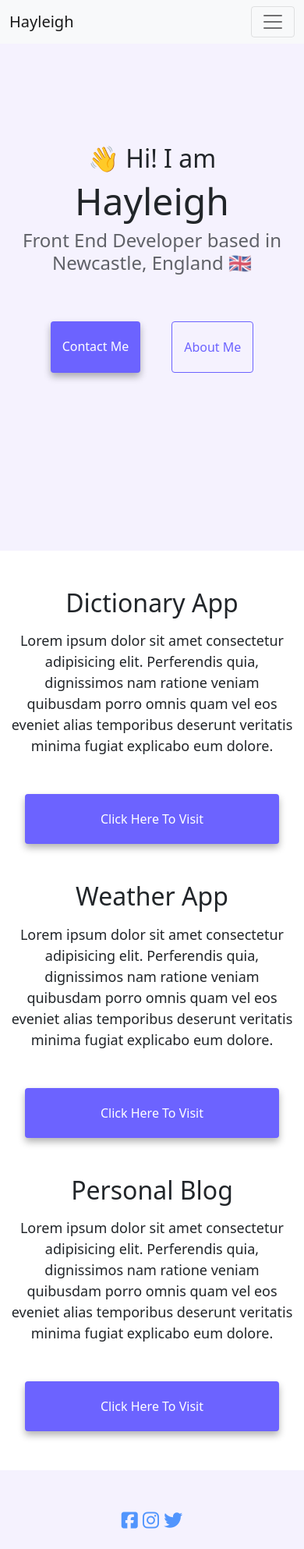
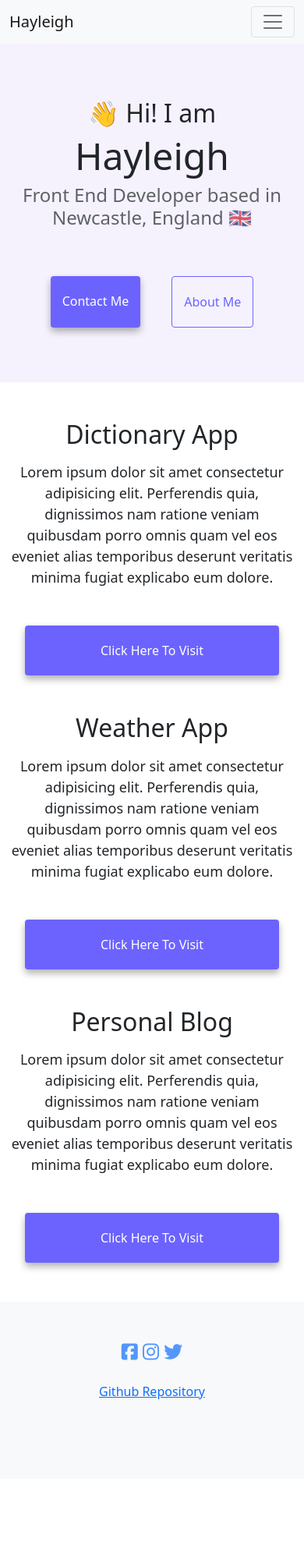
Before and after one commit to hgielyah94/Portfolio, a plain HTML site: page index.html in a window 390 px wide. Shown: the top 1986 px of the page at 78% size. After the commit the page ends 1896 px from the top, so only its background shows below. Drawn offline with nearby package versions, Linux system fonts and the light colour scheme.

Commit message:
Padding & Colours

```diff
--- a/index.html
+++ b/index.html
@@ -38,7 +38,7 @@
             </ul>
         </div>
     </div>
-</nav>ß
+</nav>
 
     <div class="hero">
         <h2 class="intro-subheading text-center">👋 Hi! I am</h2>
@@ -90,7 +90,7 @@
         </div>
         </div>
 
-        <footer>
+        <footer class="bg-light">
             <h3><a href="https://facebook.com" class="facebook-link" title="social-link" target="blank"><i class="fab fa-facebook-square"></a></i> <a href="https://instagram.com" class="instagram-link" title="social-link" target="blank"><i class="fab fa-instagram"></i></a> <a href="https://twitter.com" class="twitter-link" title="social-link" target="blank"><i class="fab fa-twitter"></i></a></h3>
             <br />
             <a href="https://github.com/hgielyah94/Portfolio" class="repo-link" title="Github Repository" target="blank">Github
--- a/src/style.css
+++ b/src/style.css
@@ -10,7 +10,7 @@ body {
 .hero {
   background: var(--secondary-color);
   text-align: center;
-  padding: 160px 20px;
+  padding: 224px 20px 100px;
 }
 
 .main {
@@ -106,7 +106,8 @@ p {
 }
 
 .contact {
-  padding-bottom: 50px;
+  padding: 50px 2px;
+  background: var(--secondary-color);
 }
 
 div.container.about {
@@ -117,9 +118,11 @@ footer {
   text-align: center;
   padding-top: 50px;
   padding-bottom: 100px;
-  background: var(--secondary-color);
 }
 
+.mb-5 {
+  margin-bottom: 0px;
+}
 @media (max-width: 576px) {
   h2 {
     font-size: 32px;
@@ -141,4 +144,7 @@ footer {
   p {
     text-align: center;
   }
+  .hero {
+    padding: 126px 0px 2px;
+  }
 }
```
Also changed, not shown: about.html (+1 -1 lines).
